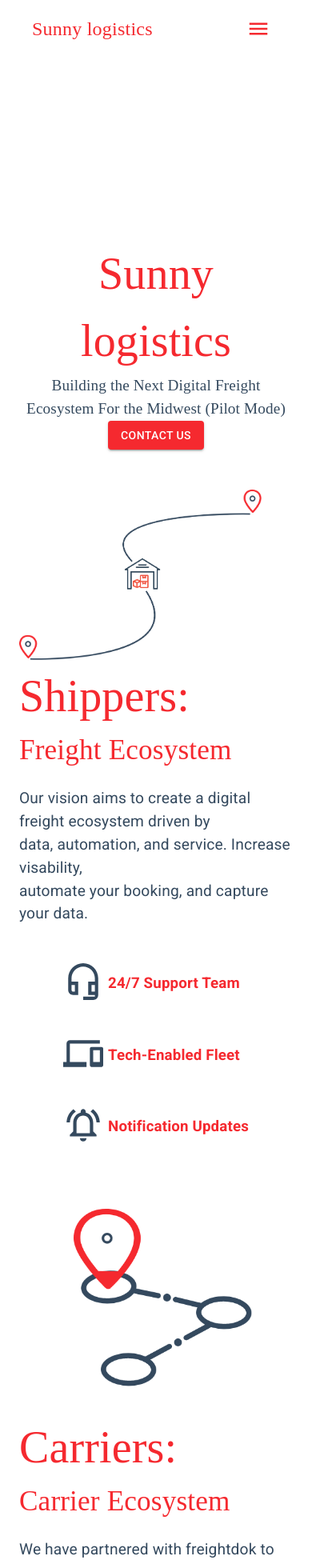
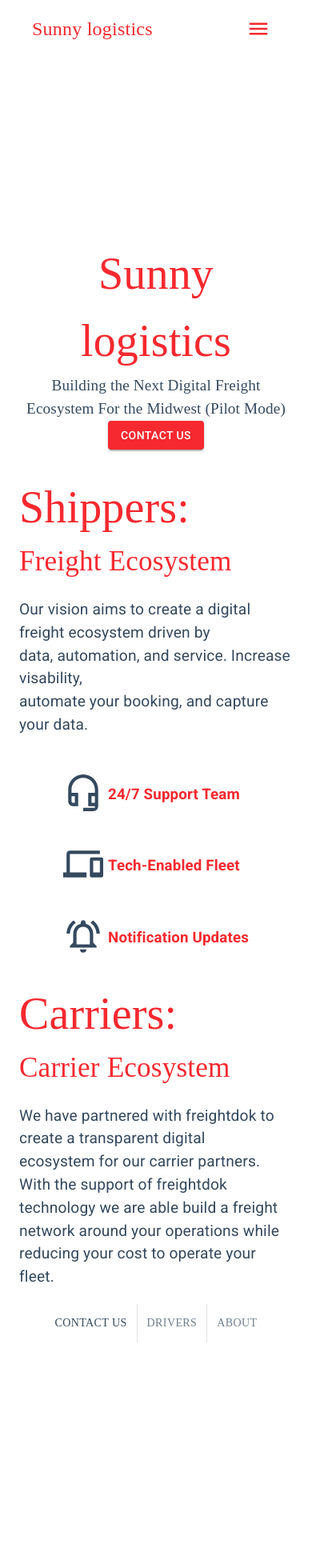
Before and after one commit to sirgill/sunnylogistics, a React (Create React App) app: page / in a window 390 px wide. Shown: the top 1955 px of the page at 80% size. After the commit the page ends 1686 px from the top, so only its background shows below. Built offline with nearby package versions, Linux system fonts and the light colour scheme; a web font is replaced by a local one.

Commit message:
changes related to hidding image on mobile screen

```diff
--- a/src/components/layout/Carriers.js
+++ b/src/components/layout/Carriers.js
@@ -5,6 +5,7 @@ import Typography from "@material-ui/core/Typography";
 import warehouse from './ui/Network.png';
 import theme from "./ui/Theme";
 import './ui/Theme.css';
+import { Hidden } from "@material-ui/core";
 
 const useStyles = makeStyles((theme) => ({
 
@@ -71,9 +72,11 @@ export default function Carriers() {
 
     <Grid container direction="row">
 
-      <Grid container xs={12} sm={12} md={6}>
-        <img className={classes.img} src={warehouse} />
-      </Grid>
+      <Hidden only="xs">
+        <Grid container xs={12} sm={12} md={6}>
+          <img className={classes.img} src={warehouse} />
+        </Grid>
+      </Hidden>
 
 
       <Grid container xs={12} sm={12} md={6} justify="center">
--- a/src/components/layout/Hero.js
+++ b/src/components/layout/Hero.js
@@ -13,12 +13,13 @@ import DialogContentText from '@material-ui/core/DialogContentText';
 import DialogTitle from '@material-ui/core/DialogTitle';
 import TextField from '@material-ui/core/TextField';
 import * as emailjs from 'emailjs-com';
+import { Hidden } from "@material-ui/core";
 
 const useStyles = makeStyles((theme) => ({
 
   root: {
     //minHeight: "100vh",
-
+    paddingBottom: "30px"
   },
 
   img: {
@@ -160,9 +161,11 @@ export default function Hero() {
 
 
         </Grid>
-        <Grid container xs={12} sd={12} md={7}>
-          <img className={classes.img} src={warehouse} />
-        </Grid>
+        <Hidden only="xs">
+          <Grid container xs={12} sd={12} md={7}>
+            <img className={classes.img} src={warehouse} />
+          </Grid>
+        </Hidden>
       </Grid>
     </div>
 
```
Also changed, not shown: 1 other file (tests, documents, lock files or other folders).
